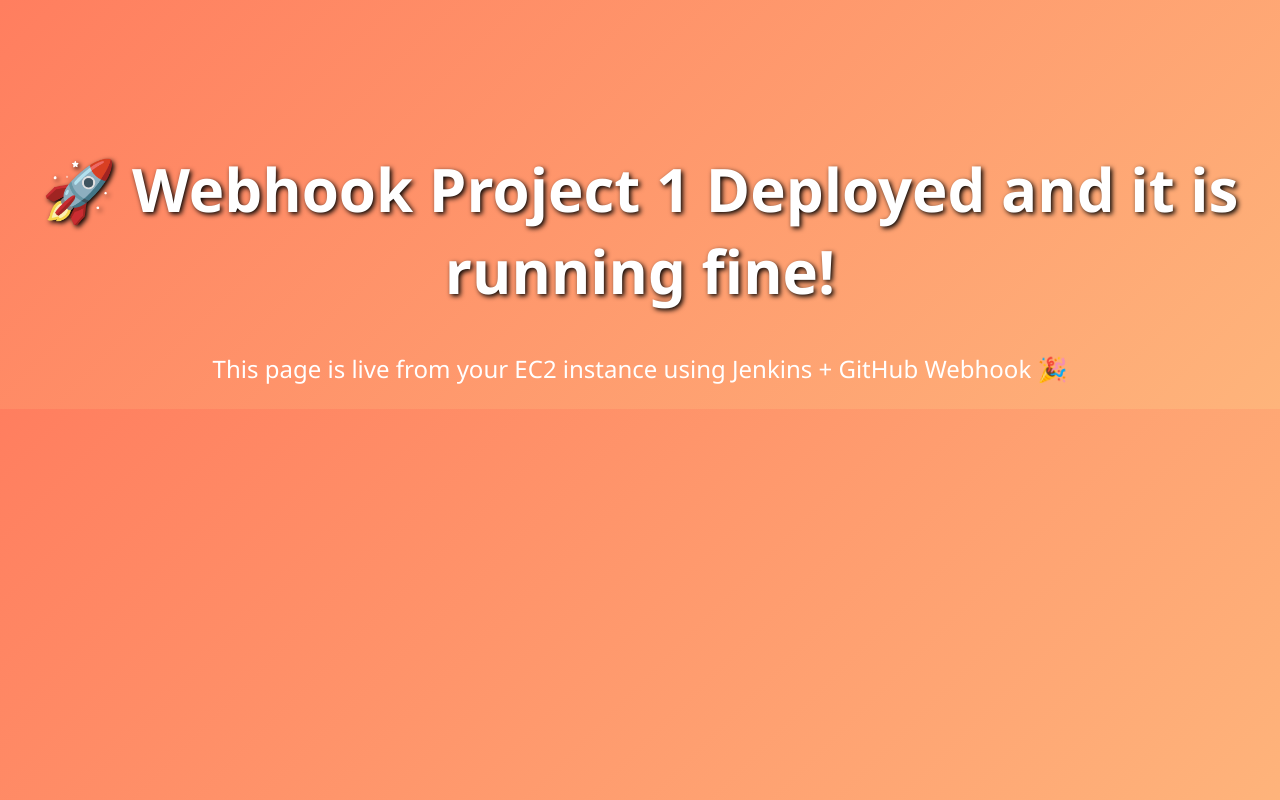
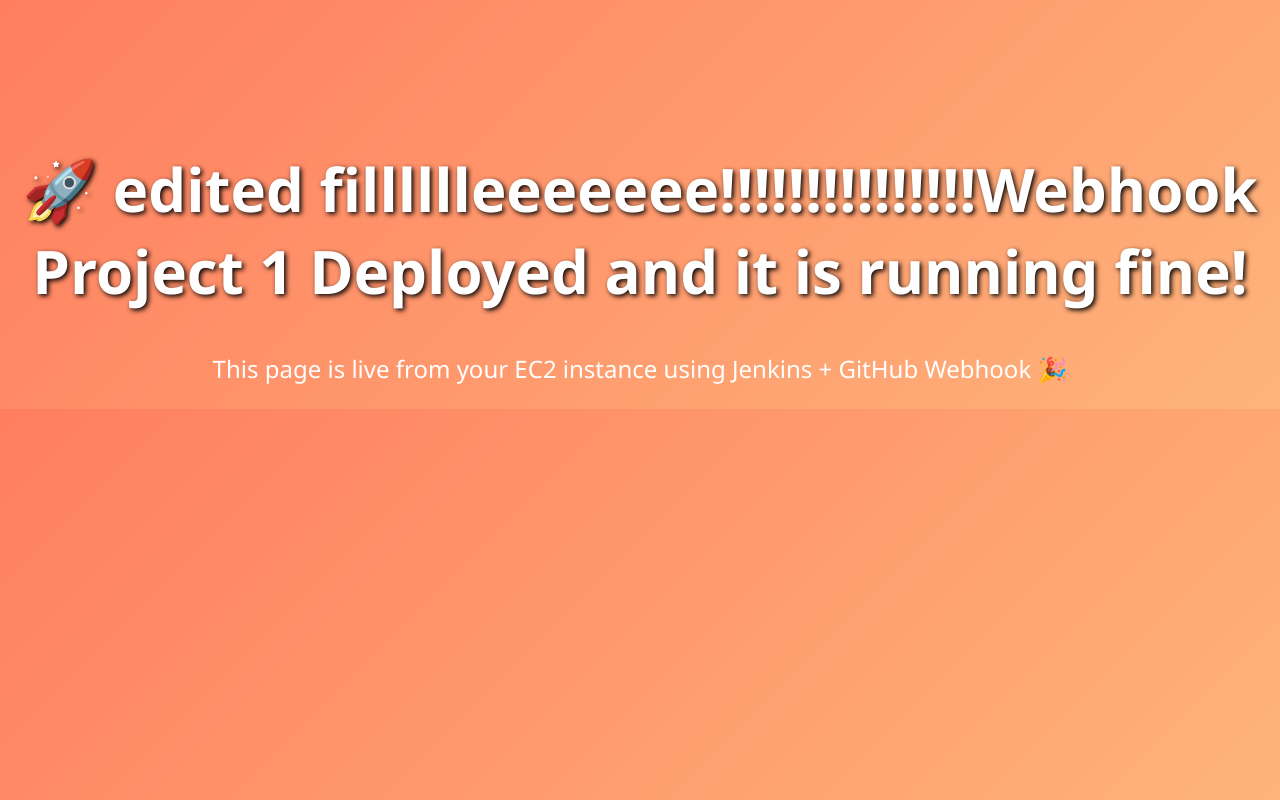
Before and after one commit to vaibhav0060/webhook-project-1, a plain HTML site: page index.html in a window 1280 px wide. Drawn offline with Linux system fonts and the light colour scheme.

Commit message:
doing changes

```diff
--- a/index.html
+++ b/index.html
@@ -20,7 +20,7 @@
     </style>
 </head>
 <body>
-    <h1>🚀 Webhook Project 1 Deployed and it is running fine!</h1>
+    <h1>🚀 edited filllllleeeeeee!!!!!!!!!!!!!!!Webhook Project 1 Deployed and it is running fine!</h1>
     <p>This page is live from your EC2 instance using Jenkins + GitHub Webhook 🎉</p>
 </body>
 </html>
```
